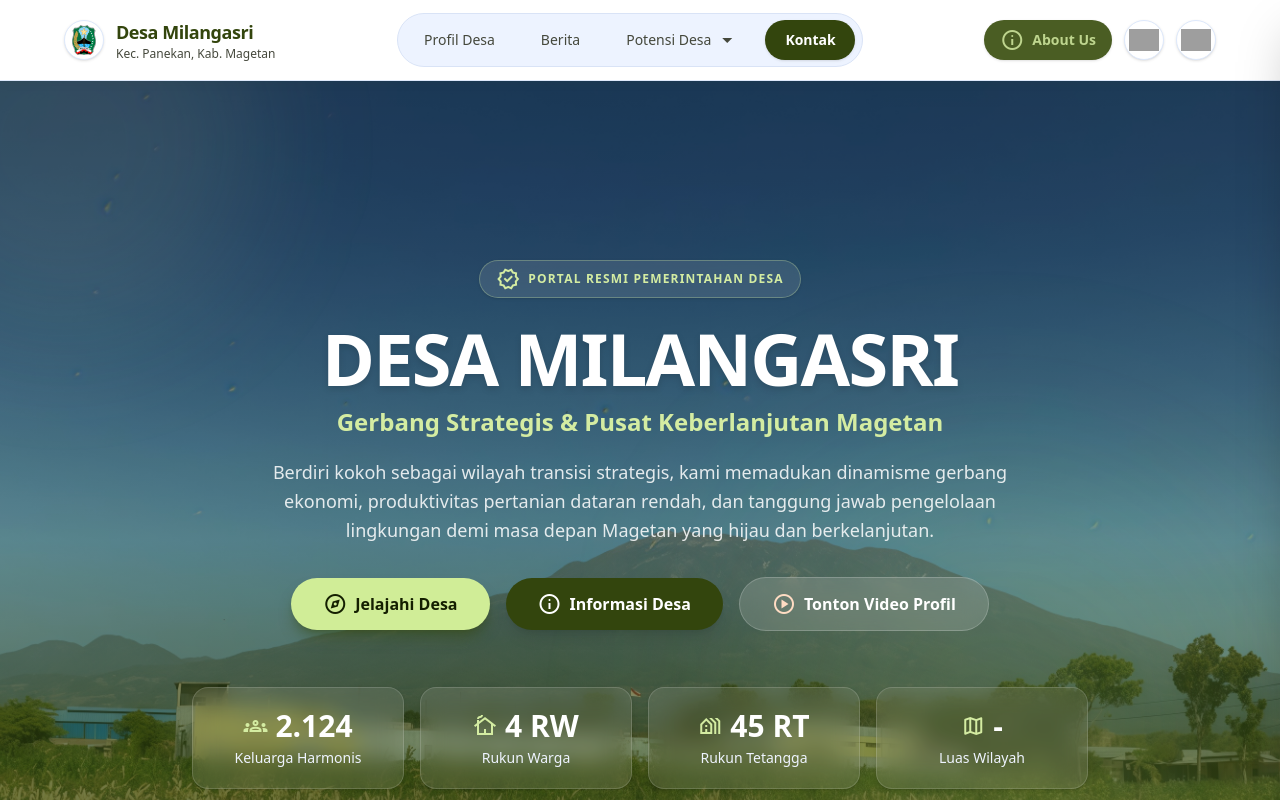
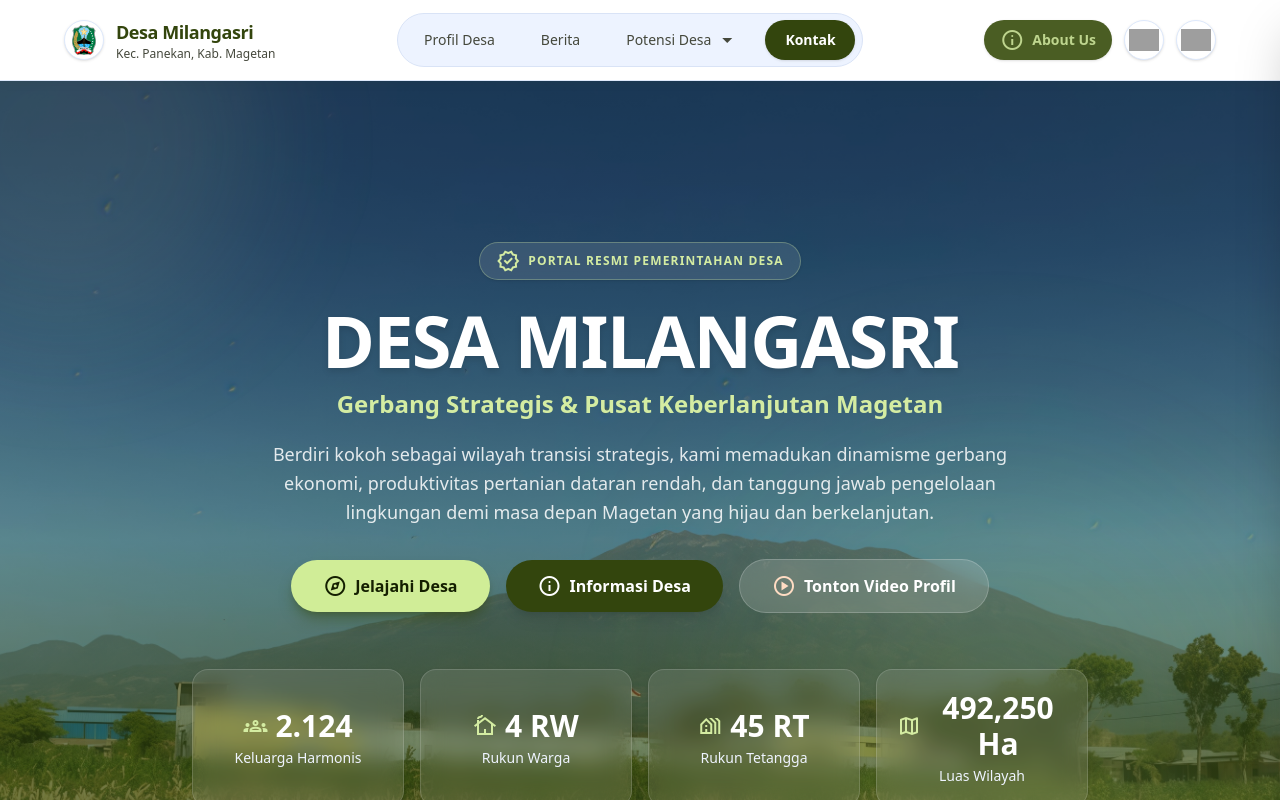
Before and after one commit to kaekka/Web-ProfilDesaMilangasri, a Next.js app: page / in a window 1280 px wide. Shown: the top 800 px of the page. Built offline with nearby package versions, Linux system fonts and the light colour scheme; no server answers; the database is empty; grey boxes are pictures that could not be loaded.

Commit message:
menambahkan luas wilayah desa

```diff
--- a/components/sections/HeroSection.tsx
+++ b/components/sections/HeroSection.tsx
@@ -5,7 +5,7 @@ const STATS = [
   { icon: "groups", value: "2.124", label: "Keluarga Harmonis" },
   { icon: "cottage", value: "4 RW", label: "Rukun Warga" },
   { icon: "holiday_village", value: "45 RT", label: "Rukun Tetangga" },
-  { icon: "map", value: "-", label: "Luas Wilayah" },
+  { icon: "map", value: "492,250 Ha", label: "Luas Wilayah" },
 ];
 
 export default function HeroSection() {
```
